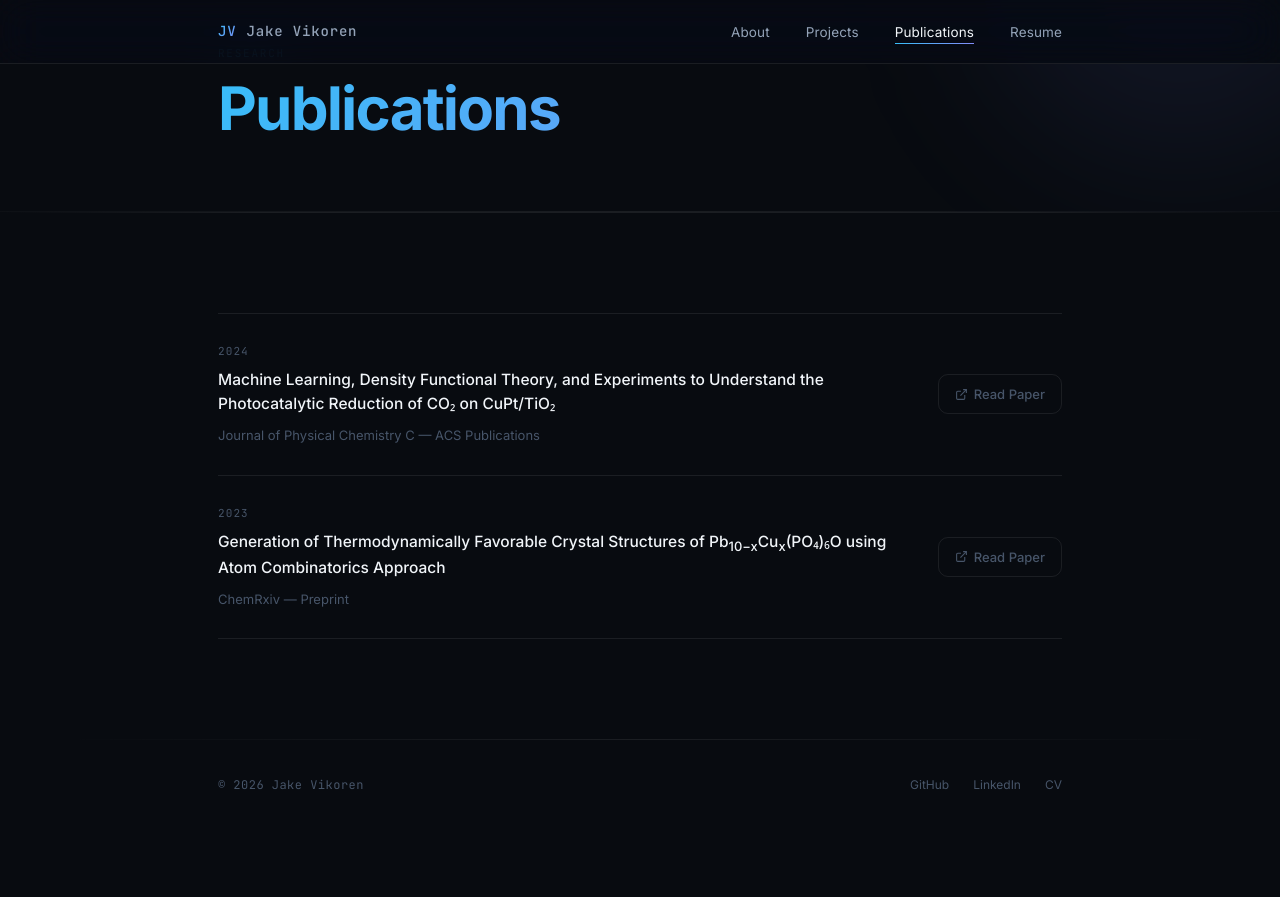
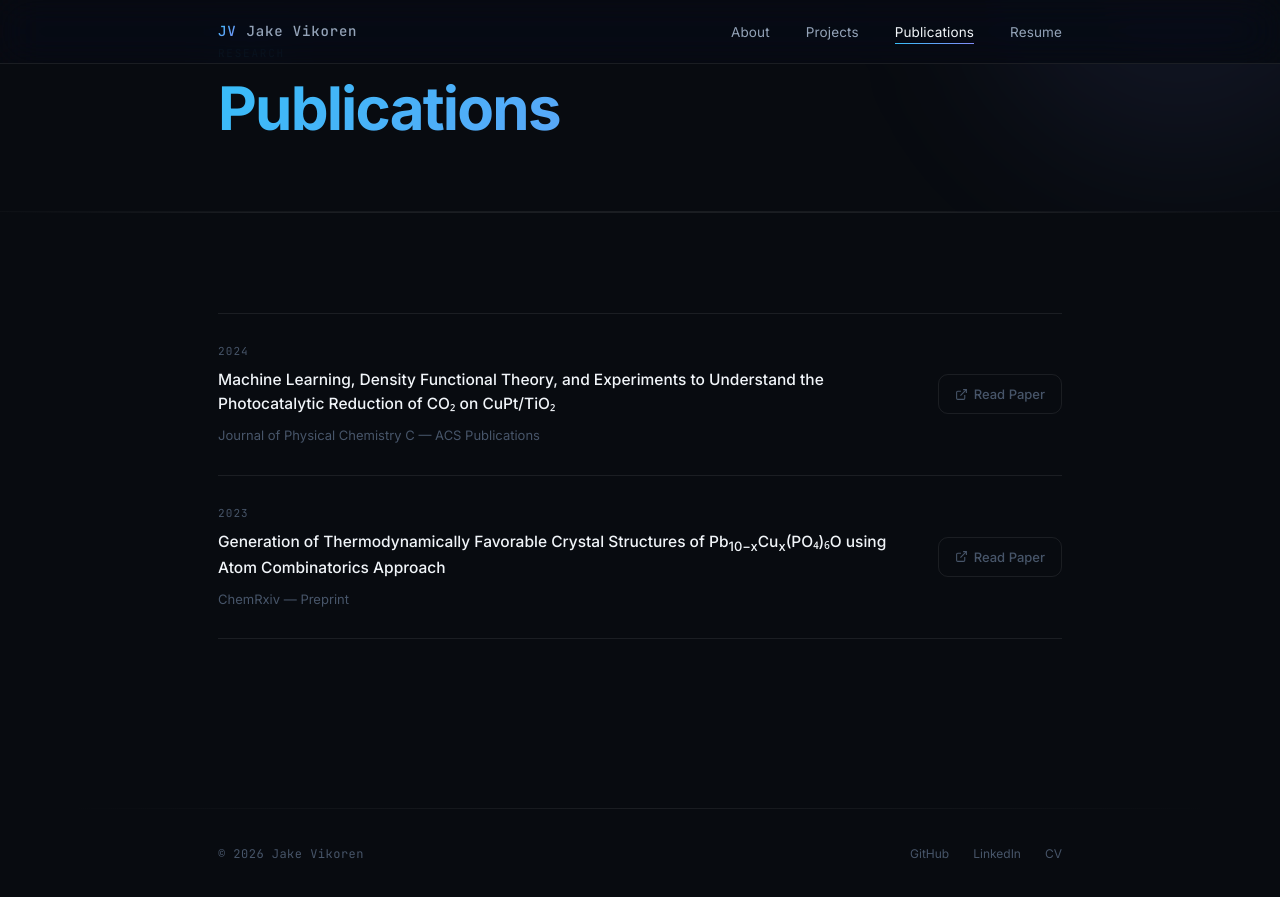
Before and after one commit to JVikoren/jakevikoren, a Jekyll site: the page built from publications.html, in a window 1280 px wide and 900 px high, scrolled down 92 px. Shown: the top 897 px of the window. Built offline with Jekyll 4.4.1, drawn with Linux system fonts in a browser that asks for light colours; before the commit the page ends 924 px from its top, so only the background shows below that.

Commit message:
Add site icon. Fix attempt on scroll issue.

```diff
--- a/_layouts/default.html
+++ b/_layouts/default.html
@@ -12,6 +12,7 @@
   <link
     href="https://fonts.googleapis.com/css2?family=Inter:wght@300;400;500;600;700&family=JetBrains+Mono:wght@400;500&display=swap"
     rel="stylesheet" />
+  <link rel="icon" type="image/png" href="{{ '/assets/img/profile_photo.png' | relative_url }}" />
   <link rel="stylesheet" href="{{ '/assets/css/main.css' | relative_url }}" />
 </head>
 
--- a/assets/css/main.css
+++ b/assets/css/main.css
@@ -54,6 +54,11 @@
   max-width: var(--max-w);
   margin: 0 auto;
   padding: 0 28px;
+}
+
+main {
+  min-height: 100vh;
+  min-height: 100dvh;
 }
 
 section { padding: 100px 0; }
@@ -856,10 +861,12 @@
   opacity: 0;
   transform: translateY(18px);
   transition: opacity 0.65s var(--ease), transform 0.65s var(--ease);
+  will-change: opacity, transform;
 }
 .fade-in.visible {
   opacity: 1;
   transform: translateY(0);
+  will-change: auto;
 }
 .delay-1 { transition-delay: 0.08s; }
 .delay-2 { transition-delay: 0.16s; }
```
